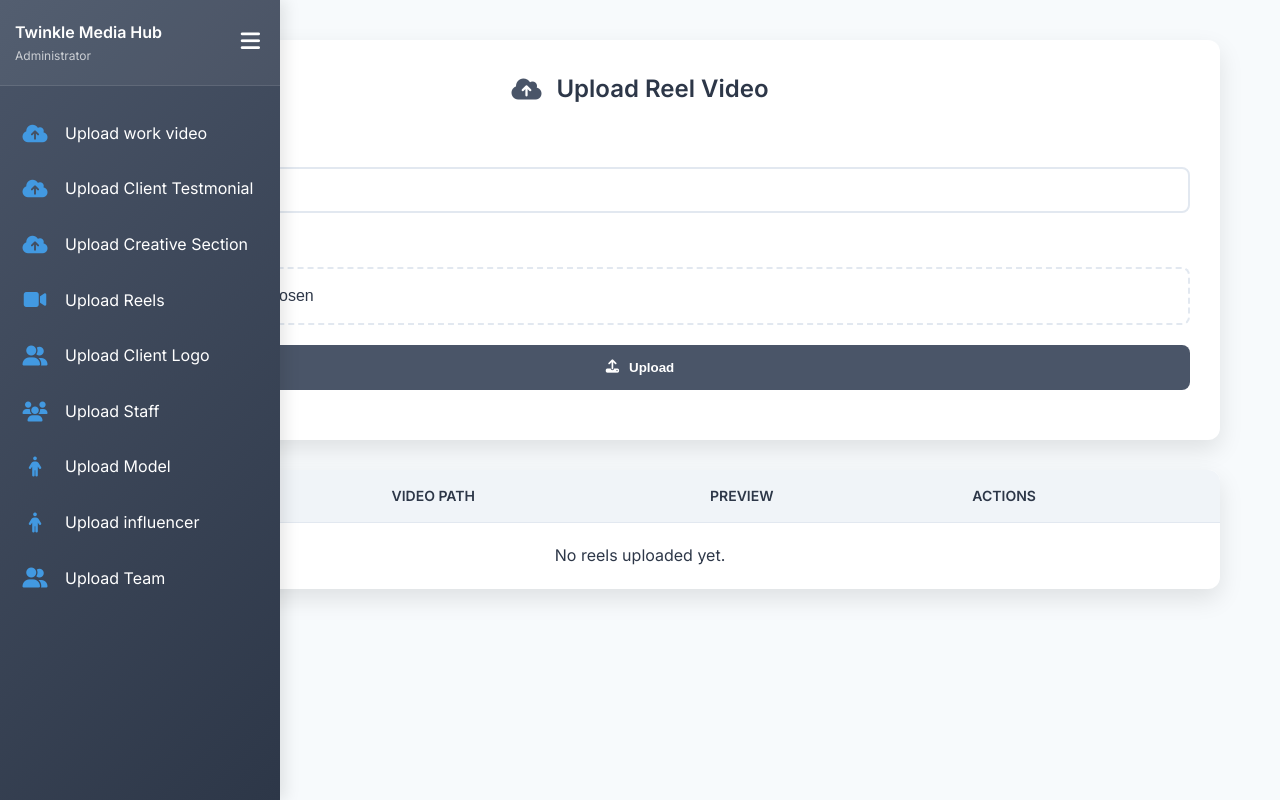
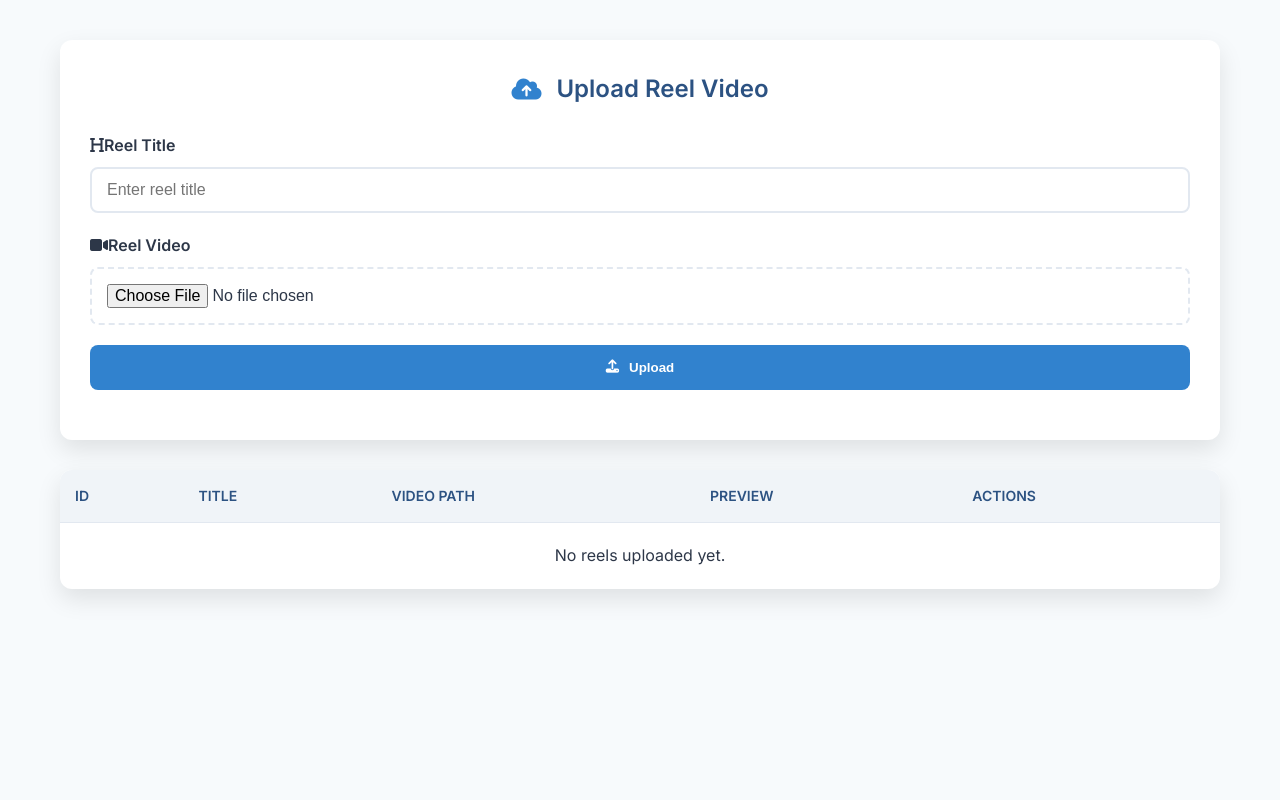
Before and after one commit to TwinkleMedia/tmhadmin, a PHP site: page /tmhadmin/sidenavabar/uploadreel.php in a window 1280 px wide. Run offline with PHP 8.4, Linux system fonts and the light colour scheme; data that the repository does not hold is empty.

Commit message:
showcase reel

```diff
--- a/sidenavabar/uploadreel.php
+++ b/sidenavabar/uploadreel.php
@@ -1,11 +1,12 @@
 <!DOCTYPE html>
 <html lang="en">
 <head>
-    <meta charset="UTF-8">
-    <meta name="viewport" content="width=device-width, initial-scale=1.0">
+  <meta charset="UTF-8" />
+  <meta name="viewport" content="width=device-width, initial-scale=1.0"/>
   <title>Reel Video Upload</title>
   <!-- Font Awesome for icons -->
   <link rel="stylesheet" href="https://cdnjs.cloudflare.com/ajax/libs/font-awesome/6.4.0/css/all.min.css">
+
   <style>
     /* Google Fonts */
     @import url('https://fonts.googleapis.com/css2?family=Inter:wght@300;400;600&display=swap');
@@ -179,7 +180,7 @@
       margin-right: 5px;
     }
 
- /* Responsive Adjustments */
+    /* Responsive */
     @media screen and (max-width: 768px) {
       .container {
         padding: 10px;
@@ -194,7 +195,6 @@
         margin-bottom: 15px;
       }
 
-    /* Form Responsiveness */
       .form-group {
         margin-bottom: 15px;
       }
@@ -214,14 +214,13 @@
         padding: 12px;
       }
 
-    /* Table Responsiveness */
       .uploaded-reels-table {
         font-size: 12px;
         width: 100%;
       }
 
       .uploaded-reels-table thead {
-        display: none; /* Hide header for mobile */
+        display: none;
       }
 
       .uploaded-reels-table tr {
@@ -266,7 +265,6 @@
       }
     }
 
-/* Additional Mobile-First Tweaks */
     @media screen and (max-width: 480px) {
       body {
         padding: 10px;
@@ -288,24 +286,21 @@
   </style>
 </head>
 <body>
-    <?php
-    include './sidenavbar.php'
-    ?>
   <div class="container">
     <!-- Upload Form -->
     <div class="form-container">
       <h2><i class="fas fa-cloud-upload-alt"></i>Upload Reel Video</h2>
-            <form action="" method="POST" enctype="multipart/form-data">
+      <form>
         <div class="form-group">
           <label for="reel_title"><i class="fas fa-heading"></i>Reel Title</label>
-                    <input type="text" id="reel_title" name="reel_title" placeholder="Enter reel title" required>
+          <input type="text" id="reel_title" placeholder="Enter reel title" required>
         </div>
         <div class="form-group">
           <label for="reel_video"><i class="fas fa-video"></i>Reel Video</label>
-                    <input type="file" id="reel_video" name="reel_video" accept="video/*" required>
+          <input type="file" id="reel_video" accept="video/*" required>
         </div>
         <div class="form-group">
-                    <button type="submit" name="submit">
+          <button type="button" onclick="addReel()">
             <i class="fas fa-upload"></i>Upload
           </button>
         </div>
@@ -314,7 +309,7 @@
 
     <!-- Uploaded Reels Table -->
     <div class="table-container">
-            <table class="uploaded-reels-table">
+      <table class="uploaded-reels-table" id="reelsTable">
         <thead>
           <tr>
             <th>ID</th>
@@ -325,111 +320,61 @@
           </tr>
         </thead>
         <tbody>
-                    <?php
-                    // Database connection
-                 include './db.php'; // Ensure this file contains the correct database connection code
-
-                    // Handle deletion
-                    if (isset($_POST['delete'])) {
-                        $delete_id = (int)$_POST['delete_id']; // Sanitize ID
-                        $sql_delete = "DELETE FROM reels WHERE id = $delete_id";
-
-                        if ($conn->query($sql_delete) === TRUE) {
-                            echo "<tr><td colspan='5' class='notification notification-success'>Reel deleted successfully!</td></tr>";
-                        } else {
-                            echo "<tr><td colspan='5' class='notification notification-error'>Error deleting reel: " . $conn->error . "</td></tr>";
-                        }
-                    }
-
-                    // Fetch reels from database
-                    $sql = "SELECT * FROM reels";
-                    $result = $conn->query($sql);
-
-                    if ($result->num_rows > 0) {
-                        while ($row = $result->fetch_assoc()) {
-                            echo "<tr>";
-                            echo "<td data-label='ID'>" . $row['id'] . "</td>";
-                            echo "<td data-label='Title'>" . htmlspecialchars($row['title']) . "</td>";
-                            echo "<td data-label='Video Path'>" . htmlspecialchars($row['video_path']) . "</td>";
-                            echo "<td data-label='Preview'>
-                                    <video class='video-preview' controls>
-                                        <source src='" . htmlspecialchars($row['video_path']) . "' type='video/mp4'>
-                                        Your browser does not support the video tag.
-                                    </video>
-                                  </td>";
-                            echo "<td data-label='Actions'>
-                                    <form method='POST' style='display: inline;'>
-                                        <input type='hidden' name='delete_id' value='" . $row['id'] . "'>
-                                        <button type='submit' name='delete' class='delete-btn'>
-                                            <i class='fas fa-trash'></i>Delete
-                                        </button>
-                                    </form>
-                                  </td>";
-                            echo "</tr>";
-                        }
-                    } else {
-                        echo "<tr><td colspan='5' style='text-align: center; padding: 20px;'>No reels uploaded yet.</td></tr>";
-                    }
-                    $conn->close();
-                    ?>
+          <tr><td colspan="5" style="text-align:center;padding:20px;">No reels uploaded yet.</td></tr>
         </tbody>
       </table>
     </div>
   </div>
 
-    <?php
-    if (isset($_POST['submit'])) {
-        include './db.php'; // Ensure this file contains the correct database connection code
+  <script>
+    let reelId = 1;
 
-        // Check connection
-        if ($conn->connect_error) {
-            die("Connection failed: " . $conn->connect_error);
+    function addReel() {
+      const title = document.getElementById("reel_title").value;
+      const videoInput = document.getElementById("reel_video");
+      const file = videoInput.files[0];
+
+      if (!title || !file) {
+        alert("Please enter a title and select a video.");
+        return;
       }
 
-        $reel_title = mysqli_real_escape_string($conn, $_POST['reel_title']);
+      const table = document.getElementById("reelsTable").querySelector("tbody");
+      if (table.rows.length === 1 && table.rows[0].cells[0].colSpan === 5) {
+        table.innerHTML = ""; // remove "no reels" row
+      }
 
-        // Handle file upload
-        $target_dir = "uploads/reels/";
-        $target_file = $target_dir . basename($_FILES["reel_video"]["name"]);
-        $file_size = $_FILES["reel_video"]["size"];
-        $max_size = 50 * 1024 * 1024; // 50 MB size limit
+      const row = table.insertRow();
+      row.innerHTML = `
+        <td data-label="ID">${reelId++}</td>
+        <td data-label="Title">${title}</td>
+        <td data-label="Video Path">${file.name}</td>
+        <td data-label="Preview">
+          <video class="video-preview" controls>
+            <source src="${URL.createObjectURL(file)}" type="${file.type}">
+            Your browser does not support the video tag.
+          </video>
+        </td>
+        <td data-label="Actions">
+          <button class="delete-btn" onclick="deleteReel(this)">
+            <i class="fas fa-trash"></i>Delete
+          </button>
+        </td>
+      `;
 
-        if ($file_size > $max_size) {
-            echo "<div class='container'>
-                    <div class='notification notification-error'>
-                        File size exceeds 50 MB limit!
-                    </div>
-                  </div>";
-        } else {
-            if (move_uploaded_file($_FILES["reel_video"]["tmp_name"], $target_file)) {
-                $video_path = $conn->real_escape_string($target_file);
+      // reset form
+      document.getElementById("reel_title").value = "";
+      videoInput.value = "";
+    }
 
-                $sql = "INSERT INTO reels (title, video_path) VALUES ('$reel_title', '$video_path')";
-
-                if ($conn->query($sql) === TRUE) {
-                    echo "<div class='container'>
-                            <div class='notification notification-success'>
-                                Reel uploaded successfully!
-                            </div>
-                          </div>";
-                } else {
-                    echo "<div class='container'>
-                            <div class='notification notification-error'>
-                                Error: " . $sql . "<br>" . $conn->error . "
-                            </div>
-                          </div>";
-                }
-            } else {
-                echo "<div class='container'>
-                        <div class='notification notification-error'>
-                            Error uploading file.
-                        </div>
-                      </div>";
+    function deleteReel(btn) {
+      const row = btn.closest("tr");
+      row.remove();
+      const table = document.getElementById("reelsTable").querySelector("tbody");
+      if (table.rows.length === 0) {
+        table.innerHTML = `<tr><td colspan="5" style="text-align:center;padding:20px;">No reels uploaded yet.</td></tr>`;
       }
     }
-
-        $conn->close();
-    }
-    ?>
+  </script>
 </body>
 </html>
```
Lines whose indentation alone changed are shown as unchanged.
